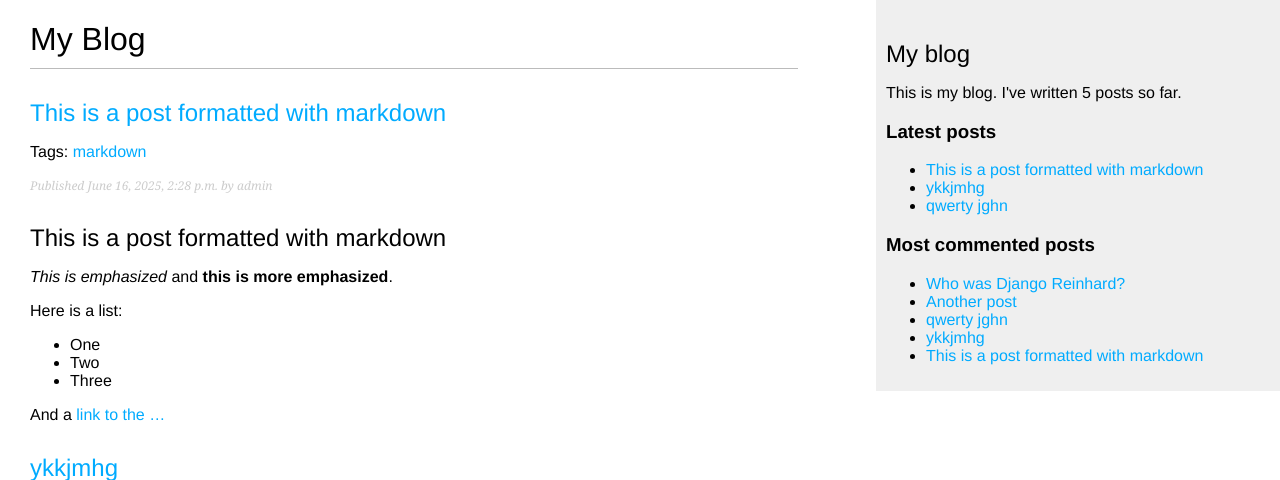
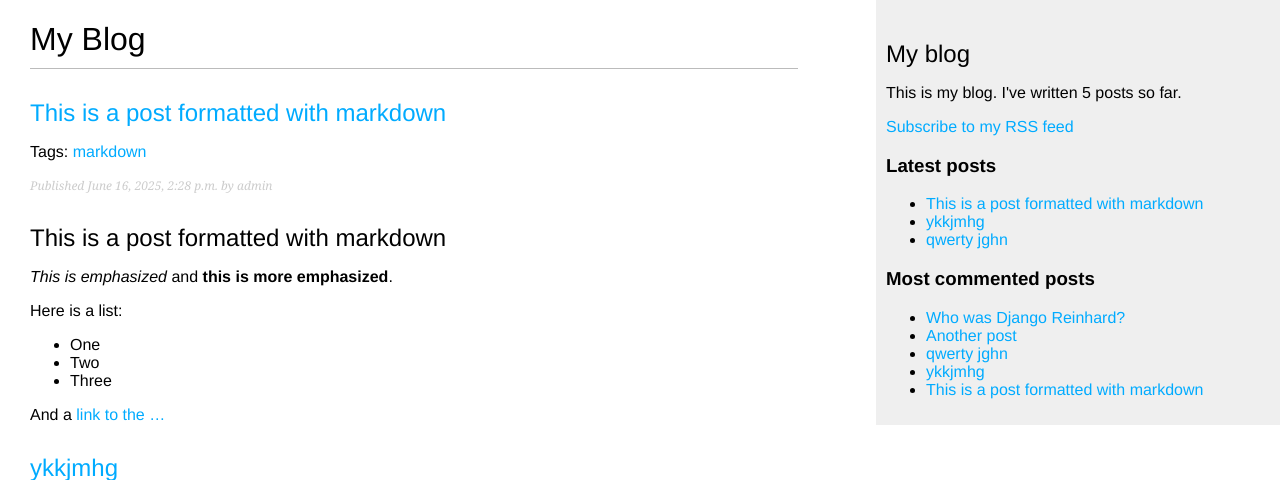
Before and after one commit to AnMaskaleva/blog, a Django app: page /blog/ in a window 1280 px wide. Shown: the top 480 px of the page. Run offline with Django 5.2, Linux system fonts and the light colour scheme; data comes from the database, SQL or seed files in the repository; parts of the project's set-up code (start-up, migrations or seed data) failed here and were passed over.

Commit message:
feed rss

```diff
--- a/mysite/blog/feeds.py
+++ b/mysite/blog/feeds.py
@@ -12,6 +12,9 @@ class LatestPostsFeed(Feed):
     def items(self):
         return Post.published.all()[:5]
 
+    def item_title(self, item):
+        return item.title
+
     def item_description(self, item):
         return truncatewords_html(markdown.markdown(item.body), 30)
 
--- a/mysite/blog/templates/blog/base.html
+++ b/mysite/blog/templates/blog/base.html
@@ -17,6 +17,11 @@
       This is my blog.
       I've written {% total_posts %} posts so far.
     </p>
+    <p>
+      <a href="{% url "blog:post_feed" %}">
+          Subscribe to my RSS feed
+      </a>
+    </p>
     <h3>Latest posts</h3>
     {% show_latest_posts 3 %}
     <h3>Most commented posts</h3>
--- a/mysite/blog/urls.py
+++ b/mysite/blog/urls.py
@@ -1,6 +1,7 @@
 from django.urls import path
 from . import views
 #from ..mysite.urls import urlpatterns
+from .feeds import LatestPostsFeed
 
 app_name = 'blog'
 
@@ -12,4 +13,5 @@ urlpatterns = [
     path('<int:post_id>/share/', views.post_share, name='post_share'),
     path('<int:post_id>/comment', views.post_comment, name='post_comment'),
     path('tag/<slug:tag_slug>/', views.post_list, name='post_list_by_tag'),
+    path('feed/', LatestPostsFeed(), name='post_feed'),
 ]
```
